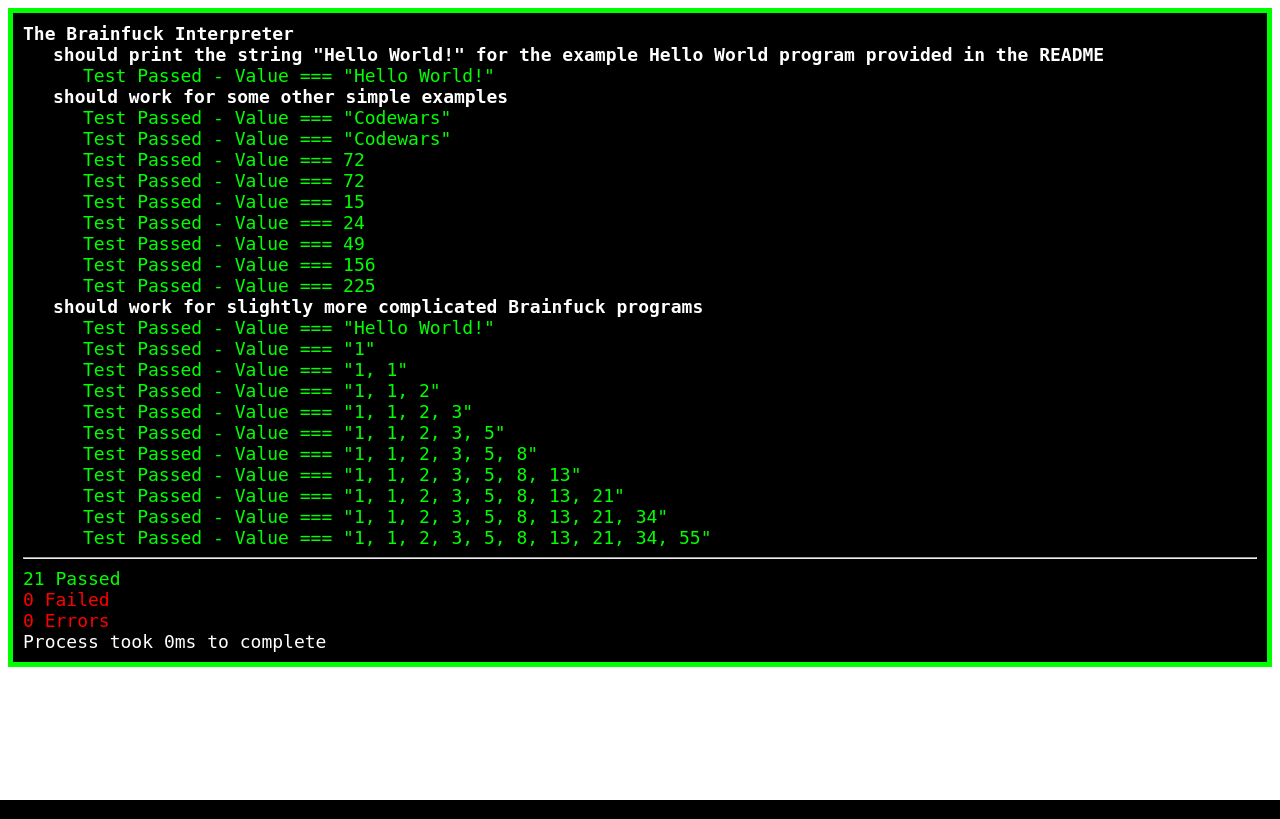
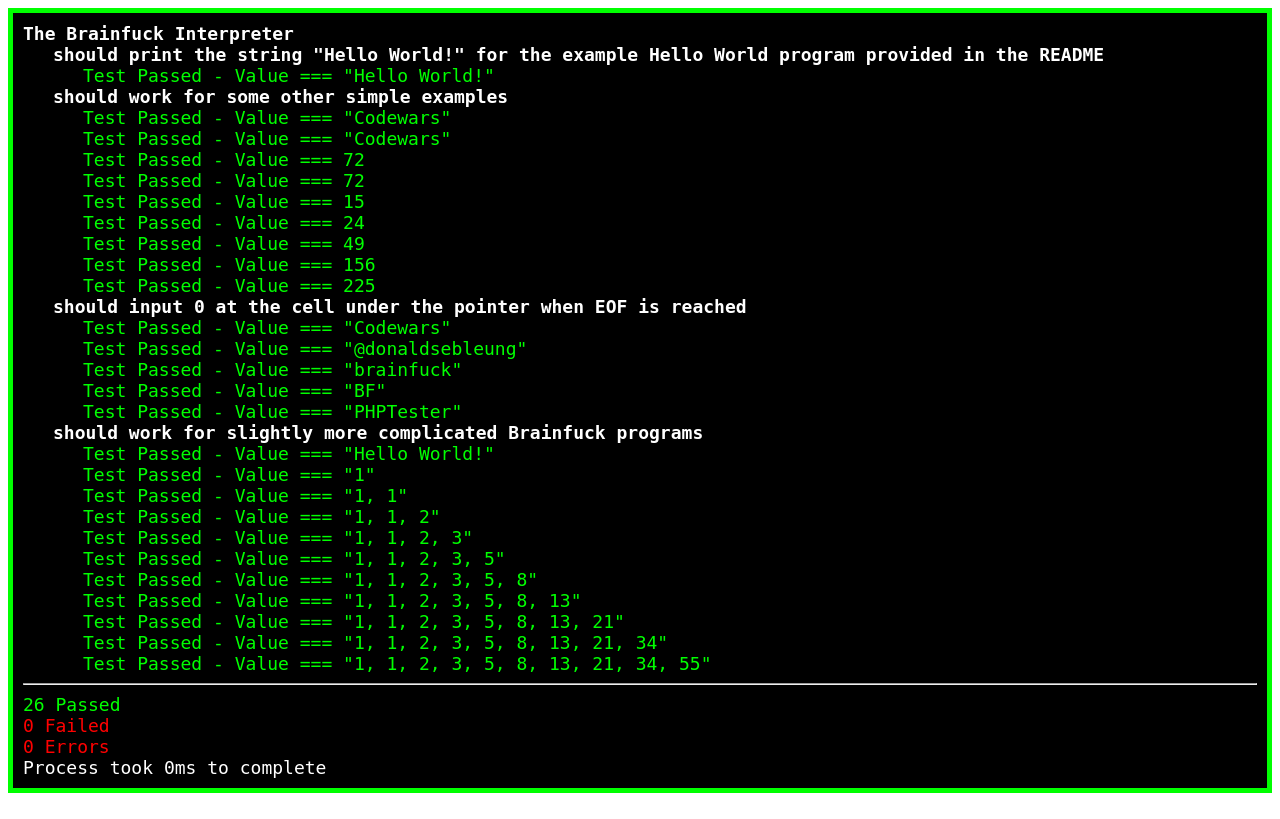
Before and after one commit to DonaldKellett/Brainfuck, a PHP site: page /test_cases.php in a window 1280 px wide. Run offline with PHP 8.4, Linux system fonts and the light colour scheme.

Commit message:
Add test cases in PHP to confirm that interpreter inserts 0 to cell under pointer as per standard implementation when EOF is reached

```diff
--- a/php/test_cases.php
+++ b/php/test_cases.php
@@ -61,6 +61,13 @@ $test->describe("The Brainfuck Interpreter", function () use ($test) {
     $test->assert_equals(ord(brainfuck(",>,<[>[->+>+<<]>>[-<<+>>]<<<-]>>.", chr(13) . chr(12))), 156);
     $test->assert_equals(ord(brainfuck(",>,<[>[->+>+<<]>>[-<<+>>]<<<-]>>.", chr(15) . chr(15))), 225);
   });
+  $test->it("should input 0 at the cell under the pointer when EOF is reached", function () use ($test) {
+    $test->assert_equals(brainfuck(",[.,]", "Codewars"), "Codewars");
+    $test->assert_equals(brainfuck(",[.,]", "@donaldsebleung"), "@donaldsebleung");
+    $test->assert_equals(brainfuck(",[.,]", "brainfuck"), "brainfuck");
+    $test->assert_equals(brainfuck(",[.,]", "BF"), "BF");
+    $test->assert_equals(brainfuck(",[.,]", "PHPTester"), "PHPTester");
+  });
   $test->it("should work for slightly more complicated Brainfuck programs", function () use ($test) {
     $test->assert_equals(brainfuck("++++++++++[>+++++++>++++++++++>+++>+<<<<-]>++.>+.+++++++..+++.>++.<<+++++++++++++++.>.+++.------.--------.>+."), "Hello World!");
     $test->assert_equals(brainfuck(",>+>>>>++++++++++++++++++++++++++++++++++++++++++++>++++++++++++++++++++++++++++++++<<<<<<[>[>>>>>>+>+<<<<<<<-]>>>>>>>[<<<<<<<+>>>>>>>-]<[>++++++++++[-<-[>>+>+<<<-]>>>[<<<+>>>-]+<[>[-]<[-]]>[<<[>>>+<<<-]>>[-]]<<]>>>[>>+>+<<<-]>>>[<<<+>>>-]+<[>[-]<[-]]>[<<+>>[-]]<<<<<<<]>>>>>[++++++++++++++++++++++++++++++++++++++++++++++++.[-]]++++++++++<[->-<]>++++++++++++++++++++++++++++++++++++++++++++++++.[-]<<<<<<<<<<<<[>>>+>+<<<<-]>>>>[<<<<+>>>>-]<-[>>.>.<<<[-]]<<[>>+>+<<<-]>>>[<<<+>>>-]<<[<+>-]>[<+>-]<<<-]", chr(1)), "1");
```
